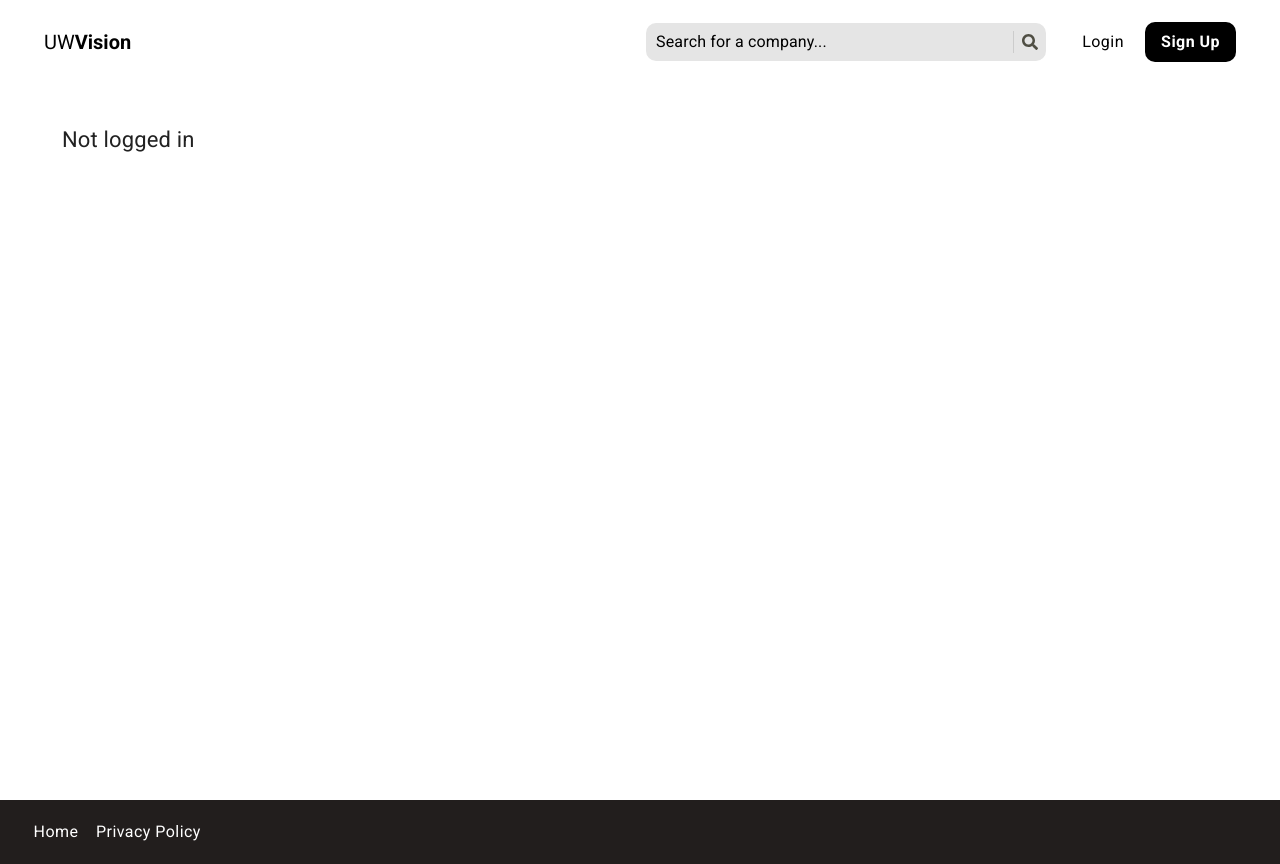
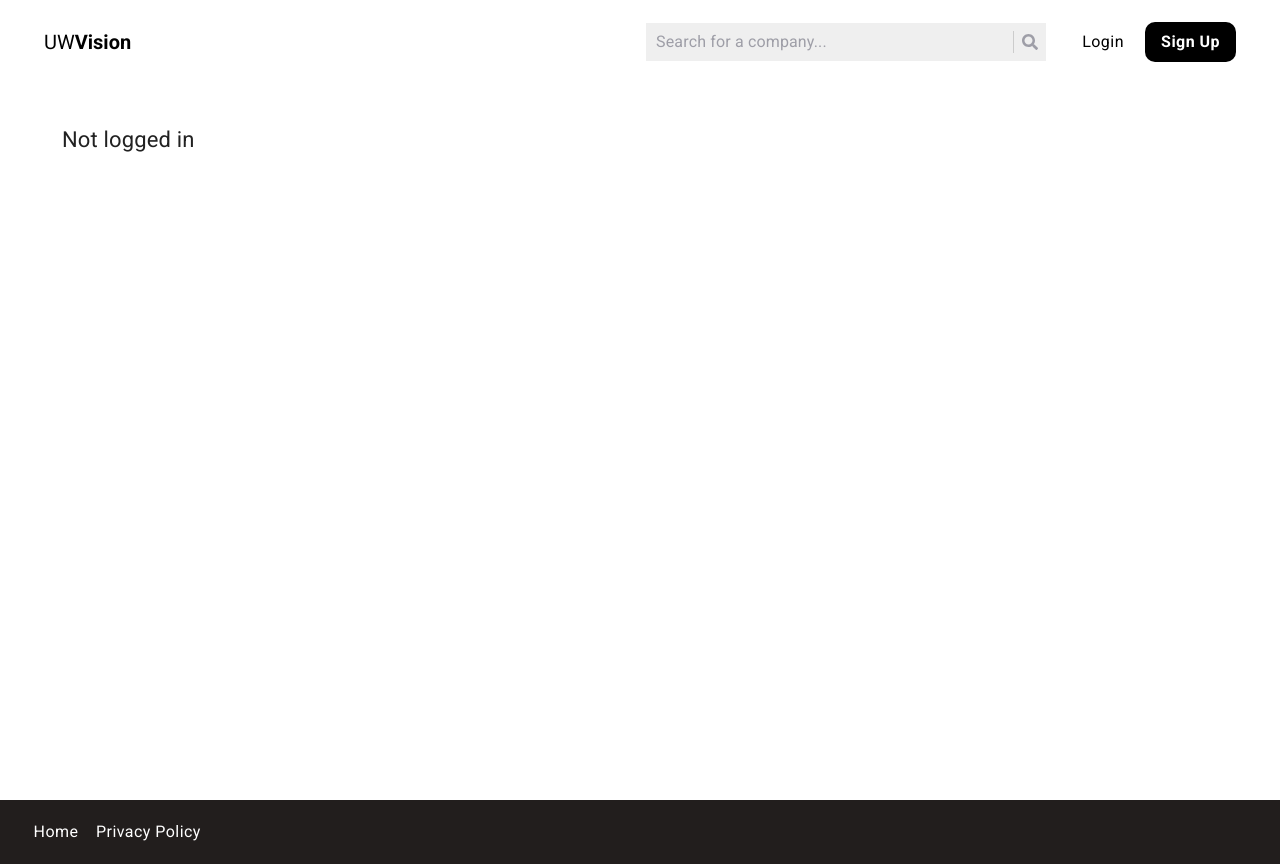
Before and after one commit to Birsana/UWVision, a React (Create React App) app in the folder frontend/: page /account in a window 1280 px wide. Built offline with nearby package versions, Linux system fonts and the light colour scheme; no server answers.

Commit message:
Change header and add profile letter

```diff
--- a/frontend/src/components/Header/Header.js
+++ b/frontend/src/components/Header/Header.js
@@ -11,7 +11,7 @@ import { useStyles } from "./styles";
 import MenuItem from "@material-ui/core/MenuItem";
 import Menu from "@material-ui/core/Menu";
 import IconButton from "@material-ui/core/IconButton";
-import AccountCircle from "@material-ui/icons/AccountCircle";
+// import AccountCircle from "@material-ui/icons/AccountCircle";
 
 // Component Imports:
 import SearchBar from "components/SearchBar/SearchBar";
@@ -87,8 +87,12 @@ const Header = (props) => {
                   aria-haspopup="true"
                   onClick={handleMenuOpen}
                   color="inherit"
+                  style={{ padding: 0 }}
                 >
-                  <AccountCircle />
+                  {/* <AccountCircle /> */}
+                  <div className={styles.profile}>
+                    {localStorage.getItem('username').substr(0, 1)}
+                  </div>
                 </IconButton>
                 <Menu
                   id="menu-appbar"
@@ -106,6 +110,7 @@ const Header = (props) => {
                   open={open}
                   disableScrollLock={true}
                   onClose={handleMenuClose}
+                  style={{ marginTop: 10 }}
                 >
                   <MenuItem
                     className={styles.menuItem}
--- a/frontend/src/components/Header/styles.js
+++ b/frontend/src/components/Header/styles.js
@@ -7,6 +7,20 @@ export const useStyles = makeStyles((theme) => ({
     boxShadow: "0px 0px 0px 0px",
     padding: "10px 20px",
     marginBottom: "40px"
+  },
+
+  profile: {
+    display: "flex",
+    justifyContent: "center",
+    alignItems: "center",
+    textAlign: "center",
+    backgroundColor: "black",
+    color: "white",
+    fontSize: 18,
+    fontWeight: "bold",
+    height: 34,
+    width: 34,
+    borderRadius: "50%"
   },
 
   title: {
--- a/frontend/src/components/SearchBar/styles.js
+++ b/frontend/src/components/SearchBar/styles.js
@@ -2,6 +2,7 @@ import styled from '@emotion/styled';
 import Select, { components } from 'react-select';
 import { FontAwesomeIcon } from '@fortawesome/react-fontawesome';
 import { faSearch } from '@fortawesome/free-solid-svg-icons';
+import { useLocation } from 'react-router-dom';
 
 // Search Bar Component Styles:
 // TODO: Responsive Designs for Mobile and Tablet
@@ -81,15 +82,15 @@ export const SearchBarStylesHome = {
 // input - styling what the user types into the search box
 // singleValue - applies to the selected option that the user chooses
 export const SearchBarStylesNotHome = {
-  control: (base, state) => ({
+  control: (base) => ({
     ...base,
     fontFamily: 'Roboto',
     fontSize: 16,
     fontWeight: '400',
-    backgroundColor: 'rgba(229, 229, 229)',
+    backgroundColor: '#efefef',
     cursor: 'text',
-    borderRadius: 10,
-    border: 0,
+    borderRadius: 0,
+    border: 0
   }),
 
   option: (styles, { isFocused }) => {
@@ -112,9 +113,8 @@ export const SearchBarStylesNotHome = {
 
   menu: styles => ({
     ...styles,
-    marginTop: 5,
-    boxShadow: 'none',
-    borderRadius: 0,
+    marginTop: 2,
+    boxShadow: '0 0 10px rgba(0, 0, 0, 0.1)'
   }),
 
   singleValue: styles => ({
@@ -124,17 +124,19 @@ export const SearchBarStylesNotHome = {
 
   placeholder: styles => ({
     ...styles,
-    color: 'black',
+    color: '#9e9ea7',
   })
 }
 
 
 // Add search icon to search bar
 export const DropdownIndicator = props => {
+    const location = useLocation();
+
     return (
       components.DropdownIndicator && (
         <components.DropdownIndicator {...props}>
-           <FontAwesomeIcon icon={faSearch} style={{color: 'rgba(79, 78, 67)'}}/>
+           <FontAwesomeIcon icon={faSearch} style={ (location.pathname === "/") ? { color: 'rgba(79, 78, 67)' } : { color: '#9e9ea7' } }/>
         </components.DropdownIndicator>
       )
     )
```
